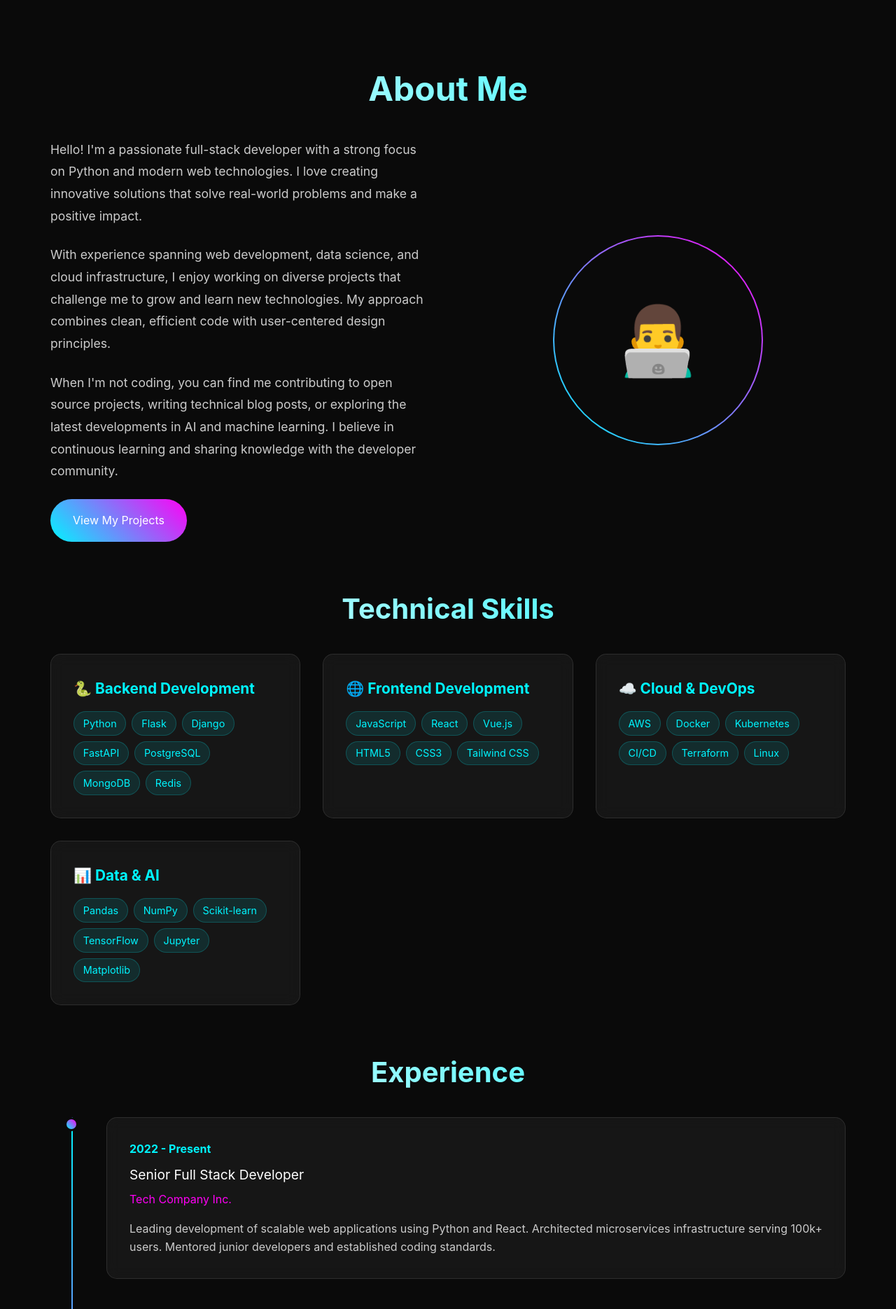
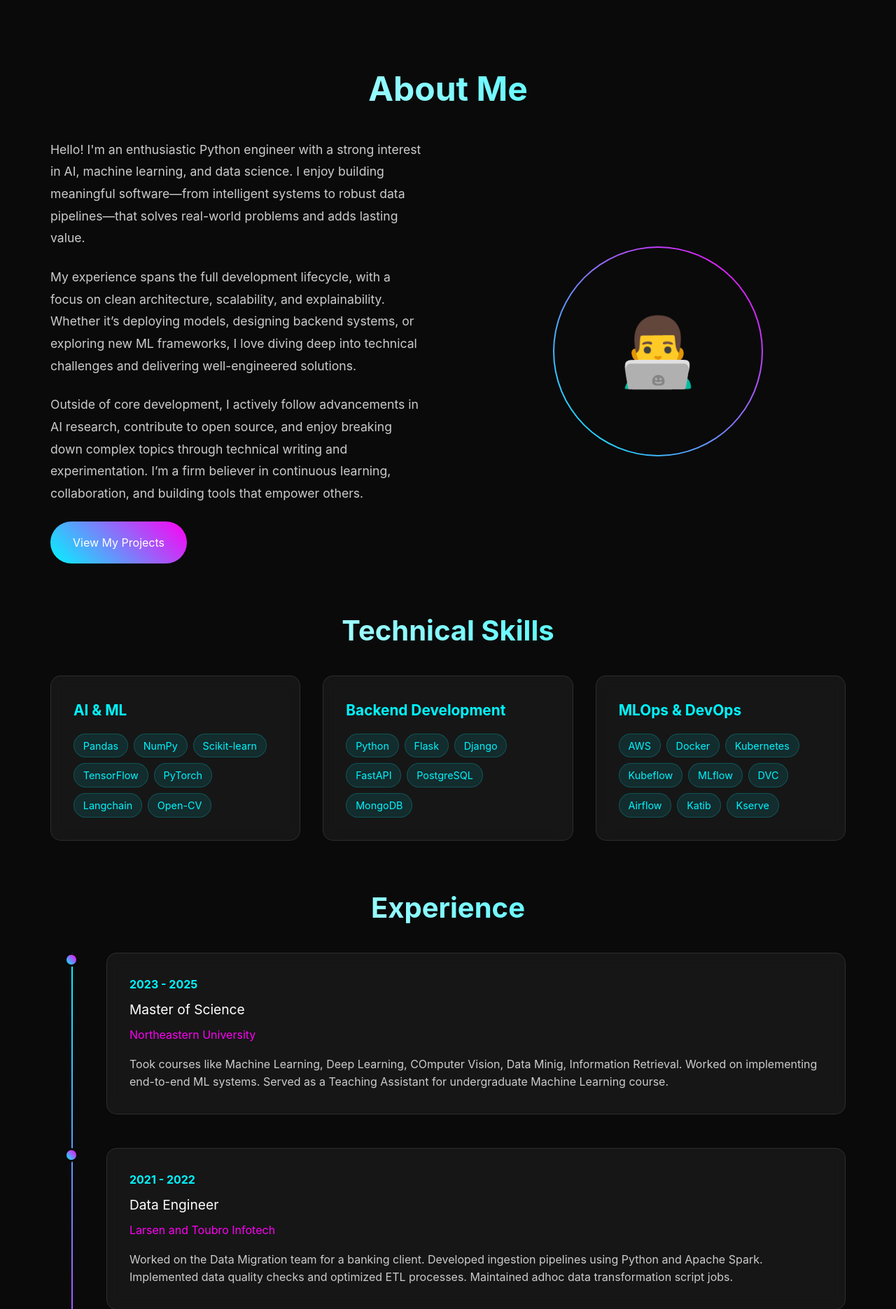
Before and after one commit to therrshan/portfolio, a Flask app: page /about in a window 1280 px wide. Shown: the part 71-1941 px from the top of the page at 70% size. Run offline with Flask 3, Linux system fonts and the light colour scheme.

Commit message:
updating about me

```diff
--- a/templates/about.html
+++ b/templates/about.html
@@ -242,11 +242,11 @@
 
         <div class="about-content">
             <div class="about-text">
-                <p>Hello! I'm a passionate full-stack developer with a strong focus on Python and modern web technologies. I love creating innovative solutions that solve real-world problems and make a positive impact.</p>
+                <p>Hello! I'm an enthusiastic Python engineer with a strong interest in AI, machine learning, and data science. I enjoy building meaningful software—from intelligent systems to robust data pipelines—that solves real-world problems and adds lasting value.</p>
 
-                <p>With experience spanning web development, data science, and cloud infrastructure, I enjoy working on diverse projects that challenge me to grow and learn new technologies. My approach combines clean, efficient code with user-centered design principles.</p>
+                <p>My experience spans the full development lifecycle, with a focus on clean architecture, scalability, and explainability. Whether it’s deploying models, designing backend systems, or exploring new ML frameworks, I love diving deep into technical challenges and delivering well-engineered solutions.</p>
 
-                <p>When I'm not coding, you can find me contributing to open source projects, writing technical blog posts, or exploring the latest developments in AI and machine learning. I believe in continuous learning and sharing knowledge with the developer community.</p>
+                <p>Outside of core development, I actively follow advancements in AI research, contribute to open source, and enjoy breaking down complex topics through technical writing and experimentation. I’m a firm believer in continuous learning, collaboration, and building tools that empower others.</p>
 
                 <a href="/projects" class="btn">View My Projects</a>
             </div>
@@ -262,8 +262,22 @@
         <div class="skills-section">
             <h2>Technical Skills</h2>
             <div class="skills-grid">
+
                 <div class="skill-category">
-                    <h3>🐍 Backend Development</h3>
+                    <h3> AI & ML </h3>
+                    <div class="skill-tags">
+                        <span class="skill-tag">Pandas</span>
+                        <span class="skill-tag">NumPy</span>
+                        <span class="skill-tag">Scikit-learn</span>
+                        <span class="skill-tag">TensorFlow</span>
+                        <span class="skill-tag">PyTorch</span>
+                        <span class="skill-tag">Langchain</span>
+                        <span class="skill-tag">Open-CV</span>
+                    </div>
+                </div>
+
+                <div class="skill-category">
+                    <h3> Backend Development</h3>
                     <div class="skill-tags">
                         <span class="skill-tag">Python</span>
                         <span class="skill-tag">Flask</span>
@@ -271,45 +285,25 @@
                         <span class="skill-tag">FastAPI</span>
                         <span class="skill-tag">PostgreSQL</span>
                         <span class="skill-tag">MongoDB</span>
-                        <span class="skill-tag">Redis</span>
                     </div>
                 </div>
 
-                <div class="skill-category">
-                    <h3>🌐 Frontend Development</h3>
-                    <div class="skill-tags">
-                        <span class="skill-tag">JavaScript</span>
-                        <span class="skill-tag">React</span>
-                        <span class="skill-tag">Vue.js</span>
-                        <span class="skill-tag">HTML5</span>
-                        <span class="skill-tag">CSS3</span>
-                        <span class="skill-tag">Tailwind CSS</span>
-                    </div>
-                </div>
 
                 <div class="skill-category">
-                    <h3>☁️ Cloud & DevOps</h3>
+                    <h3> MLOps & DevOps</h3>
                     <div class="skill-tags">
                         <span class="skill-tag">AWS</span>
                         <span class="skill-tag">Docker</span>
                         <span class="skill-tag">Kubernetes</span>
-                        <span class="skill-tag">CI/CD</span>
-                        <span class="skill-tag">Terraform</span>
-                        <span class="skill-tag">Linux</span>
+                        <span class="skill-tag">Kubeflow</span>
+                        <span class="skill-tag">MLflow</span>
+                        <span class="skill-tag">DVC</span>
+                        <span class="skill-tag">Airflow</span>
+                        <span class="skill-tag">Katib</span>
+                        <span class="skill-tag">Kserve</span>
                     </div>
                 </div>
 
-                <div class="skill-category">
-                    <h3>📊 Data & AI</h3>
-                    <div class="skill-tags">
-                        <span class="skill-tag">Pandas</span>
-                        <span class="skill-tag">NumPy</span>
-                        <span class="skill-tag">Scikit-learn</span>
-                        <span class="skill-tag">TensorFlow</span>
-                        <span class="skill-tag">Jupyter</span>
-                        <span class="skill-tag">Matplotlib</span>
-                    </div>
-                </div>
             </div>
         </div>
 
@@ -320,11 +314,11 @@
                 <div class="timeline-item">
                     <div class="timeline-dot"></div>
                     <div class="timeline-content">
-                        <div class="timeline-date">2022 - Present</div>
-                        <div class="timeline-title">Senior Full Stack Developer</div>
-                        <div class="timeline-company">Tech Company Inc.</div>
+                        <div class="timeline-date">2023 - 2025</div>
+                        <div class="timeline-title">Master of Science</div>
+                        <div class="timeline-company">Northeastern University</div>
                         <div class="timeline-description">
-                            Leading development of scalable web applications using Python and React. Architected microservices infrastructure serving 100k+ users. Mentored junior developers and established coding standards.
+                            Took courses like Machine Learning, Deep Learning, COmputer Vision, Data Minig, Information Retrieval. Worked on implementing end-to-end ML systems. Served as a Teaching Assistant for undergraduate Machine Learning course.
                         </div>
                     </div>
                 </div>
@@ -332,11 +326,11 @@
                 <div class="timeline-item">
                     <div class="timeline-dot"></div>
                     <div class="timeline-content">
-                        <div class="timeline-date">2020 - 2022</div>
-                        <div class="timeline-title">Full Stack Developer</div>
-                        <div class="timeline-company">Startup Solutions</div>
+                        <div class="timeline-date">2021 - 2022</div>
+                        <div class="timeline-title">Data Engineer</div>
+                        <div class="timeline-company">Larsen and Toubro Infotech</div>
                         <div class="timeline-description">
-                            Developed and maintained multiple client projects using Flask, Django, and modern JavaScript frameworks. Implemented automated testing and deployment pipelines.
+                            Worked on the Data Migration team for a banking client. Developed ingestion pipelines using Python and Apache Spark. Implemented data quality checks and optimized ETL processes. Maintained adhoc data transformation script jobs.
                         </div>
                     </div>
                 </div>
@@ -344,11 +338,11 @@
                 <div class="timeline-item">
                     <div class="timeline-dot"></div>
                     <div class="timeline-content">
-                        <div class="timeline-date">2019 - 2020</div>
-                        <div class="timeline-title">Junior Python Developer</div>
-                        <div class="timeline-company">Digital Agency</div>
+                        <div class="timeline-date">2017 - 2021</div>
+                        <div class="timeline-title">Bachelor of Engineering</div>
+                        <div class="timeline-company">Savitribai Phule Pune University</div>
                         <div class="timeline-description">
-                            Started my professional journey building web scrapers, APIs, and data processing scripts. Gained experience with database design and optimization.
+                            Completed my undergraduate degree in Computer Engineering. Focused on software development, algorithms, and data structures. Participated in various coding competitions and hackathons.
                         </div>
                     </div>
                 </div>
@@ -362,17 +356,14 @@
                 I'm always open to discussing new opportunities, interesting projects, or just having a chat about technology.
             </p>
             <div class="contact-links">
-                <a href="mailto:your.email@example.com" class="contact-link">
-                    📧 Email
+                <a href="mailto:rajopadhye.d@northeastern.edu" class="contact-link">
+                    Email
                 </a>
-                <a href="https://linkedin.com/in/yourprofile" target="_blank" class="contact-link">
-                    💼 LinkedIn
+                <a href="https://linkedin.com/in/darshanrr" target="_blank" class="contact-link">
+                    LinkedIn
                 </a>
-                <a href="https://github.com/yourusername" target="_blank" class="contact-link">
-                    🐙 GitHub
-                </a>
-                <a href="https://twitter.com/yourhandle" target="_blank" class="contact-link">
-                    🐦 Twitter
+                <a href="https://github.com/therrshan" target="_blank" class="contact-link">
+                    GitHub
                 </a>
             </div>
         </div>
--- a/templates/base.html
+++ b/templates/base.html
@@ -273,7 +273,7 @@
 
     <!-- Footer -->
     <footer>
-        <p>&copy; 2025 Your Name. Built with Flask and deployed on Vercel.</p>
+        <p>&copy; 2025 Darshan Rajopadhye. Built with Flask and deployed on Vercel.</p>
     </footer>
 
     <script>
```
Also changed, not shown: templates/home.html (+14 -31 lines).
